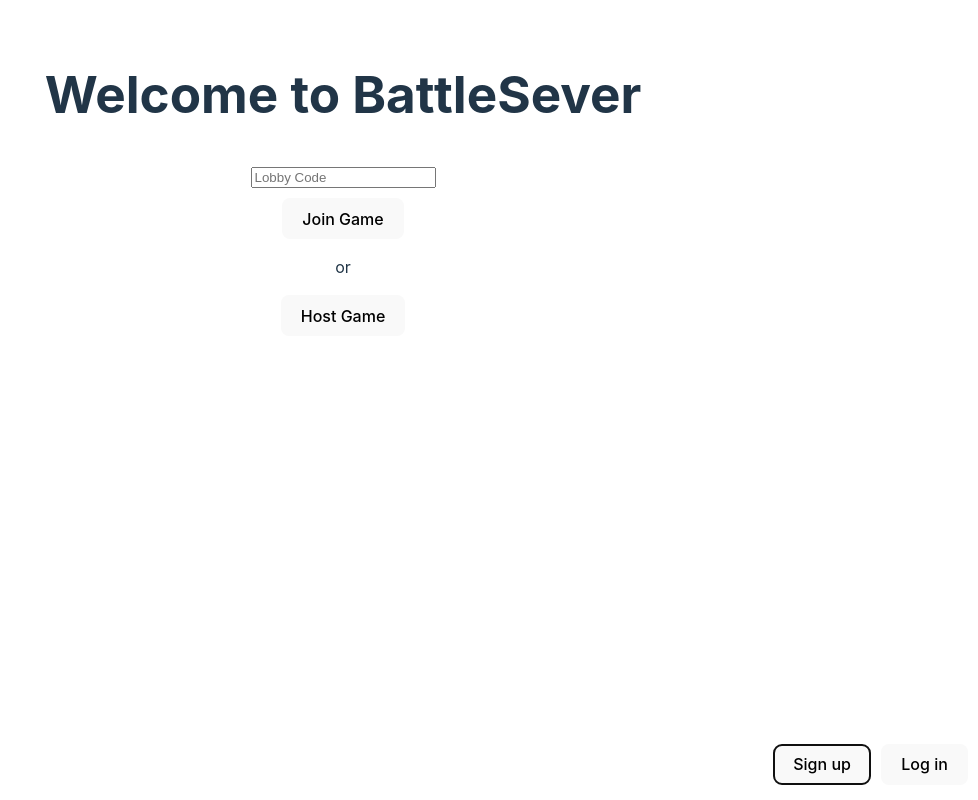
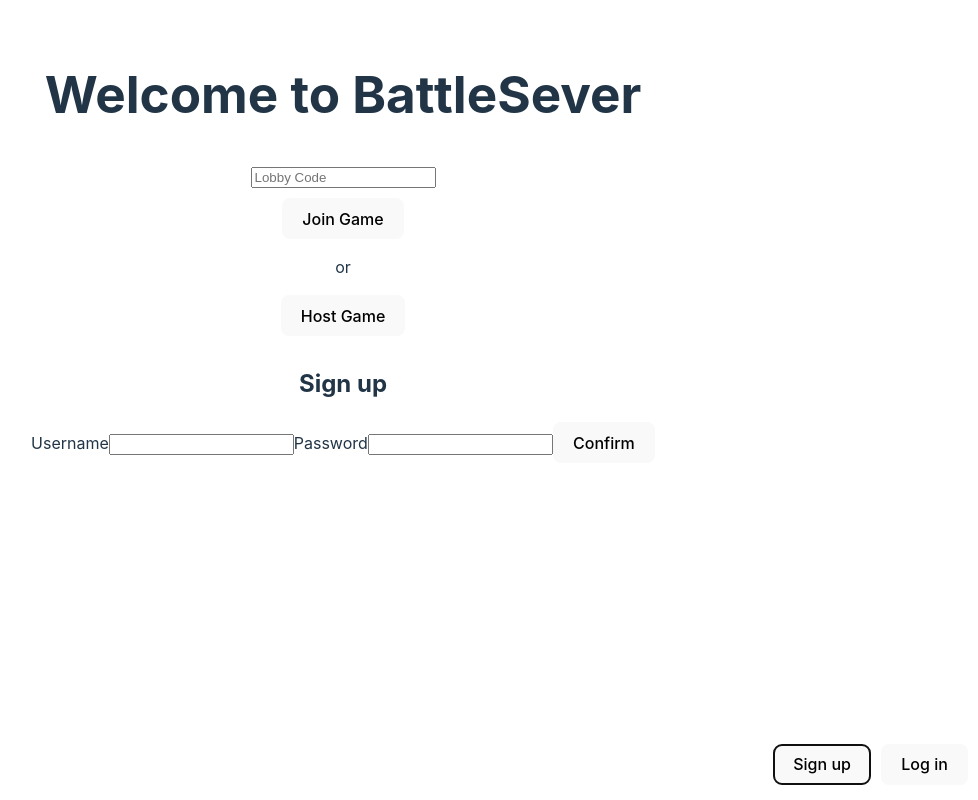
Before and after one commit to bluewolf44/BattleServer, a React (Vite) app in the folder frontend/: page / in a window 1280 px wide. Both pictures are taken after a click on the button "Sign up". Shown: the whole page, without its empty margins (297-1275 px from the left). Built offline with nearby package versions, Linux system fonts and the light colour scheme.

Commit message:
Sign up functionality

```diff
--- a/frontend/src/App.jsx
+++ b/frontend/src/App.jsx
@@ -1,6 +1,7 @@
 import { useState,useRef,useEffect } from 'react'
 import InGame from './InGame'
 import Lobby from './Lobby'
+import SignUp from './SignUp'
 import './App.css'
 
 function App() {
@@ -110,6 +111,7 @@ function App() {
             {inGame ?
                 <InGame HandleBack = {HandleBack} data = {data} setData = {setData} host = {host} hasShot = {hasShot} setHasShot = {setHasShot}/>:
                 <Lobby HandleHost = {HandleHost} HandleJoin = {HandleJoin}/> }
+                <SignUp></SignUp>
         </>
     )
 }
--- a/frontend/src/Lobby.jsx
+++ b/frontend/src/Lobby.jsx
@@ -16,10 +16,6 @@ function Lobby({HandleHost,HandleJoin}) {
                 <p>or</p>
                 <button onClick={HandleHost}>Host Game</button>
             </div>
-            <div id = "AccountsDiv">
-                <button className = "AccountButton">Sign up</button>
-                <button className = "AccountButton">Log in</button>
-            </div>
         </>
     )
 }
--- /dev/null
+++ b/frontend/src/SignUp.jsx
@@ -0,0 +1,67 @@
+import { useState } from 'react'
+
+export default function SignUp(){
+    const [signUpForm, setSignUpForm] = useState(true);
+    const [user, setUser] = useState({
+        username: '',
+        password: ''
+    })
+
+    const ToggleSignUp = async () => {
+        if(signUpForm){
+            setSignUpForm(false);
+        }
+        else{
+            setSignUpForm(true);
+        }
+    }
+
+    const HandleChange = async (event) => {
+        setUser({...user,
+            [event.target.name]: event.target.value
+        })
+    }
+
+    const HandleSignUp = async (event) => {
+        event.preventDefault();
+        console.log(user);
+
+        try{
+            const response = await fetch("http://localhost:8080/signUp", {
+                method: "POST",
+                headers: {
+                    'Content-Type': 'application/json',
+                },
+                body: JSON.stringify({
+                    userName: user.username,
+                    password: user.password,
+                    currentWinStreak: 0,
+                    highestWinStreak: 0
+                })
+            })
+            console.log(response);
+        } catch(error){
+            console.error(error.message);
+        }
+
+    }
+
+    return(
+        <div>
+            <form hidden={signUpForm}>
+                <h2>Sign up</h2>
+                <label htmlFor="username">Username</label>
+                <input name="username" id="username" type="text" onChange={HandleChange}></input>
+                <label htmlFor="password">Password</label>
+                <input name="password" id="password" type="password" onChange={HandleChange}></input>
+                <button type="submit" onClick={HandleSignUp}>Confirm</button>
+            </form>
+
+
+            <div id = "AccountsDiv">
+                <button className = "AccountButton" onClick={ToggleSignUp}>Sign up</button>
+                <button className = "AccountButton">Log in</button>
+            </div>
+        </div>
+    )
+}
```
Also changed, not shown: 1 other file (tests, documents, lock files or other folders).
